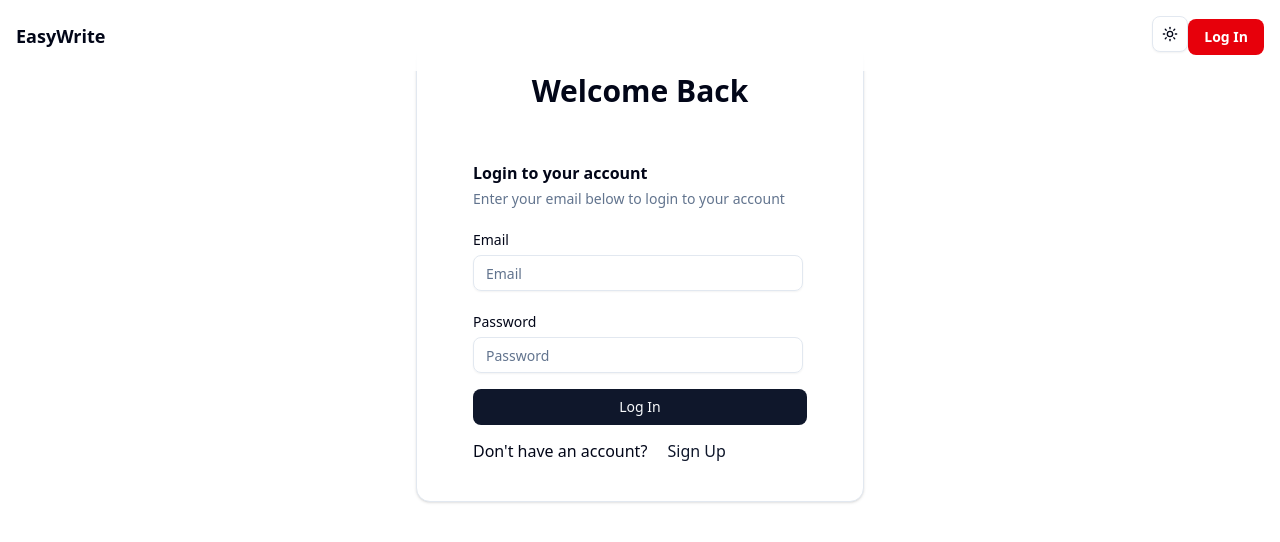
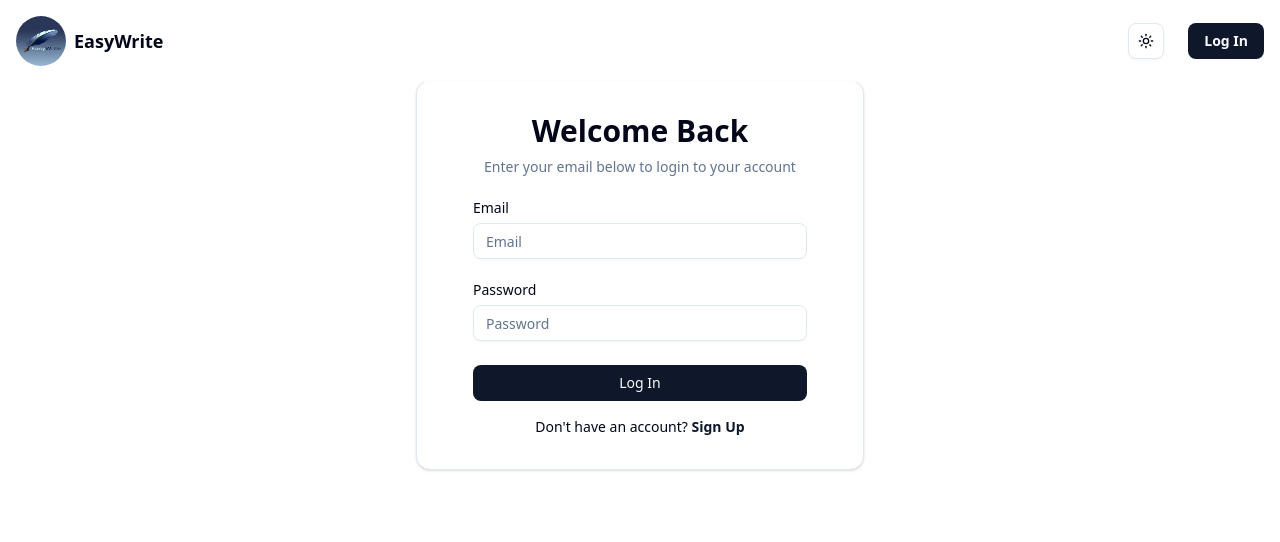
Before and after one commit to ujjaldas-11/fullstack-blogApp, a Next.js app in the folder blogapp/: page /login in a window 1280 px wide. Shown: the top 542 px of the page. Built offline with nearby package versions, Linux system fonts and the light colour scheme; no server answers.

Commit message:
modified navbar page

```diff
--- a/blogapp/src/app/login/page.jsx
+++ b/blogapp/src/app/login/page.jsx
@@ -1,16 +1,14 @@
 'use client';
-
 import { useState } from 'react';
 import { createSupabaseBrowserClient } from '@/lib/supabase/client';
 import {
   Card,
-  CardAction,
-  CardContent,
   CardDescription,
   CardFooter,
   CardHeader,
   CardTitle,
 } from "@/components/ui/card"
+
 import { Button } from '@/components/ui/button';
 import { Input } from '@/components/ui/input';
 import { Label } from '@/components/ui/label';
@@ -20,13 +18,13 @@ export default function LoginPage() {
   const [password, setPassword] = useState('');
   const [isSignUp, setIsSignUp] = useState(false);
   const [loading, setLoading] = useState(false);
-
   const supabase = createSupabaseBrowserClient();
 
   const handleAuth = async (e) => {
     e.preventDefault();
     setLoading(true);
 
+    try {
       if (isSignUp) {
         // Sign up with username in metadata
         const { data, error } = await supabase.auth.signUp({
@@ -35,18 +33,18 @@ export default function LoginPage() {
           options: {
             emailRedirectTo: `${window.location.origin}/blog`,
             data: {
-            username: email.split('@')[0] || 'user', // fallback
+              username: email.split('@')[0] || 'user',
             },
           },
         });
 
         if (error) {
           alert('Signup error: ' + error.message);
-        setLoading(false);
           return;
         }
 
         if (data?.user) {
+          // Wait for profile creation before redirecting
           const { error: profileError } = await supabase
             .from('profiles')
             .insert({
@@ -56,48 +54,57 @@ export default function LoginPage() {
 
           if (profileError) {
             console.error('Profile creation failed:', profileError);
+            alert('Account created but profile setup failed. Please contact support.');
+            return;
           }
         }
       } else {
         // Log in
-      const { error } = await supabase.auth.signInWithPassword({
+        const { data, error } = await supabase.auth.signInWithPassword({
           email,
           password,
         });
 
         if (error) {
           alert('Login error: ' + error.message);
-        setLoading(false);
+          return;
+        }
+
+        if (!data?.user) {
+          alert('Login failed. Please try again.');
           return;
         }
       }
 
       // Success — redirect
       window.location.href = '/blog';
+    } catch (err) {
+      console.error('Unexpected error:', err);
+      alert('An unexpected error occurred');
+    } finally {
+      setLoading(false);
+    }
   };
 
   return (
-    <Card className="max-w-md mx-auto p-8 mt-10">
-      <h1 className="text-3xl font-bold mb-8 text-center">
+    <Card className="max-w-md mx-auto p-8 mt-20">
+      <CardHeader>
+        <CardTitle className="text-3xl font-bold text-center">
           {isSignUp ? 'Create Account' : 'Welcome Back'}
-      </h1>
-
-      <CardHeader>
-        <CardTitle>{isSignUp ? "Create your account" : "Login to your account"}</CardTitle>
-        <CardDescription>
-          {isSignUp ? "Enter your email below to create to your account" :
-
-            "Enter your email below to login to your account"}
+        </CardTitle>
+        <CardDescription className="text-center">
+          {isSignUp
+            ? "Enter your email below to create your account"
+            : "Enter your email below to login to your account"}
         </CardDescription>
       </CardHeader>
 
-
-      <form onSubmit={handleAuth} >
-        <div className='flex flex-col gap-6 ml-6 mr-7'>
-
+      <form onSubmit={handleAuth}>
+        <div className='flex flex-col gap-6 px-6'>
           <div className='grid gap-2'>
             <Label htmlFor="email">Email</Label>
             <Input
+              id="email"
               type="email"
               placeholder="Email"
               value={email}
@@ -108,9 +115,9 @@ export default function LoginPage() {
           </div>
 
           <div className='grid gap-2'>
-
             <Label htmlFor="password">Password</Label>
             <Input
+              id="password"
               type="password"
               placeholder="Password"
               value={password}
@@ -121,29 +128,27 @@ export default function LoginPage() {
           </div>
         </div>
 
-        <CardFooter className='flex-col gap-2'>
-
+        <CardFooter className='flex flex-col gap-4 mt-6'>
           <Button
             type="submit"
             disabled={loading}
-            className="w-full mt-4"
+            className="w-full"
           >
             {loading ? 'Loading...' : (isSignUp ? 'Sign Up' : 'Log In')}
           </Button>
 
-          <CardAction>
+          <div className="text-center text-sm">
             {isSignUp ? 'Already have an account?' : "Don't have an account?"}{' '}
             <Button
               variant='link'
               type="button"
               onClick={() => setIsSignUp(!isSignUp)}
-              className='text-md'
+              className='p-0 h-auto font-semibold'
             >
               {isSignUp ? 'Log In' : 'Sign Up'}
             </Button>
-          </CardAction>
+          </div>
         </CardFooter>
-
       </form>
     </Card>
   );
--- a/blogapp/src/components/Navbar.jsx
+++ b/blogapp/src/components/Navbar.jsx
@@ -23,18 +23,19 @@ export default async function Navbar() {
     return (
         <nav className='fixed top-0 left-0 right-0 z-50 backdrop-blur-md bg-white/70 dark:bg-gray-900/70'>
             <div className='w-full px-4 py-4 flex justify-between items-center'>
-                <Link href="/" className='text-lg font-bold'>
-                    {/* <img
-                     src='/logo.png'
+                <Link href="/" className='flex justify-center items-center text-lg font-bold gap-2'>
+                    <img
+                     src='/logo.jpg'
                      alt="EasyWrite"
-                     className='h-[120px] w-[150px]'
-                    /> */}
+                     className='h-[50px] w-[50px] rounded-full'
+                    />
+                    <p>
                      EasyWrite
+                    </p>
                 </Link>
                 <div>
                     {user ? (
                         <div className='flex justify-center items-right gap-6'>
-                            {/* <span className='text-gray-600 dark:text-gray-300'>hello, {user.email}</span> */}
                             <ModeToggle />
                             <Link
                                 href="/write"
@@ -56,16 +57,16 @@ export default async function Navbar() {
 
                         </div>
                     ) : (
-                        <>
+                        <div className='flex justify-center items-right gap-6'>
                             <ModeToggle />
                             <Link
                                 href="/login"
                             >
-                                <Button className='bg-red-600 text-white font-bold'>
+                                <Button className='font-bold'>
                                     Log In
                                 </Button>
                             </Link>
-                        </>
+                        </div>
                     )}
                 </div>
 
```
Also changed, not shown: blogapp/public/logo.jpg (added). Lines whose indentation alone changed are shown as unchanged.
